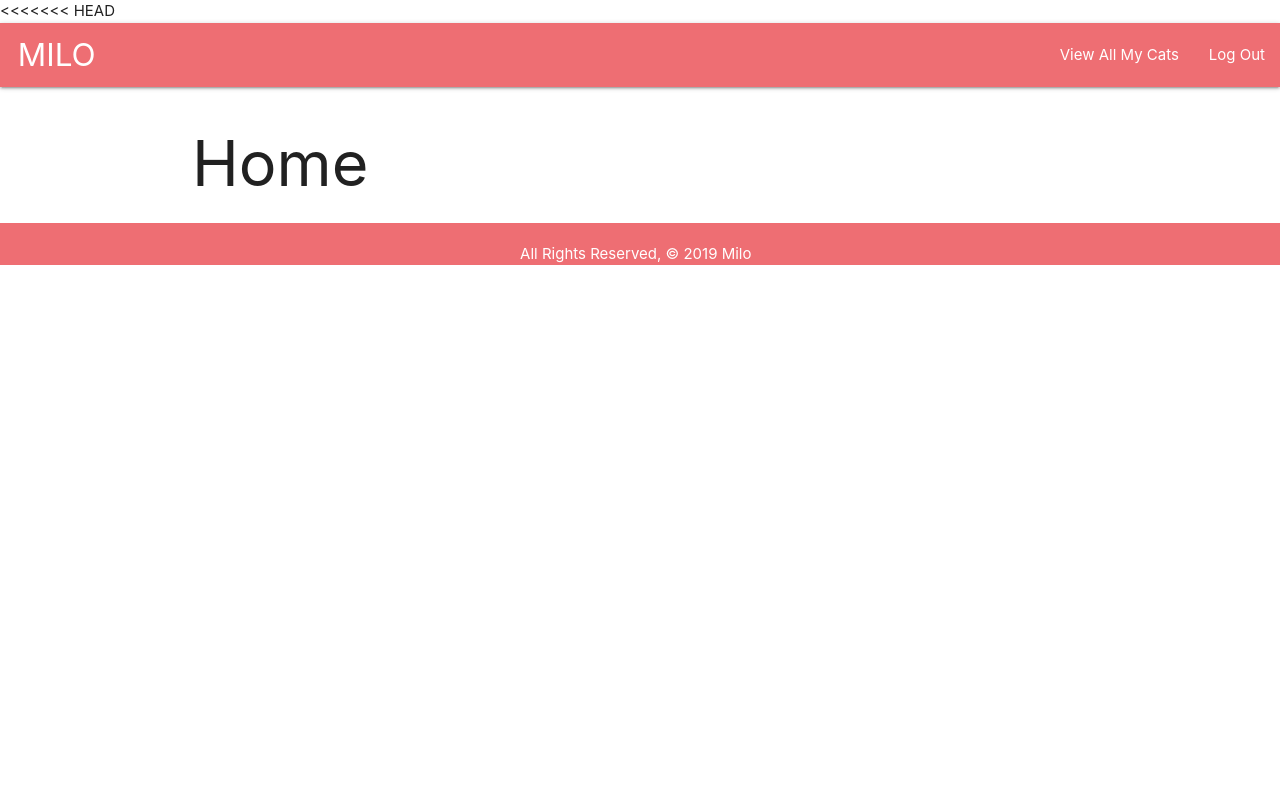
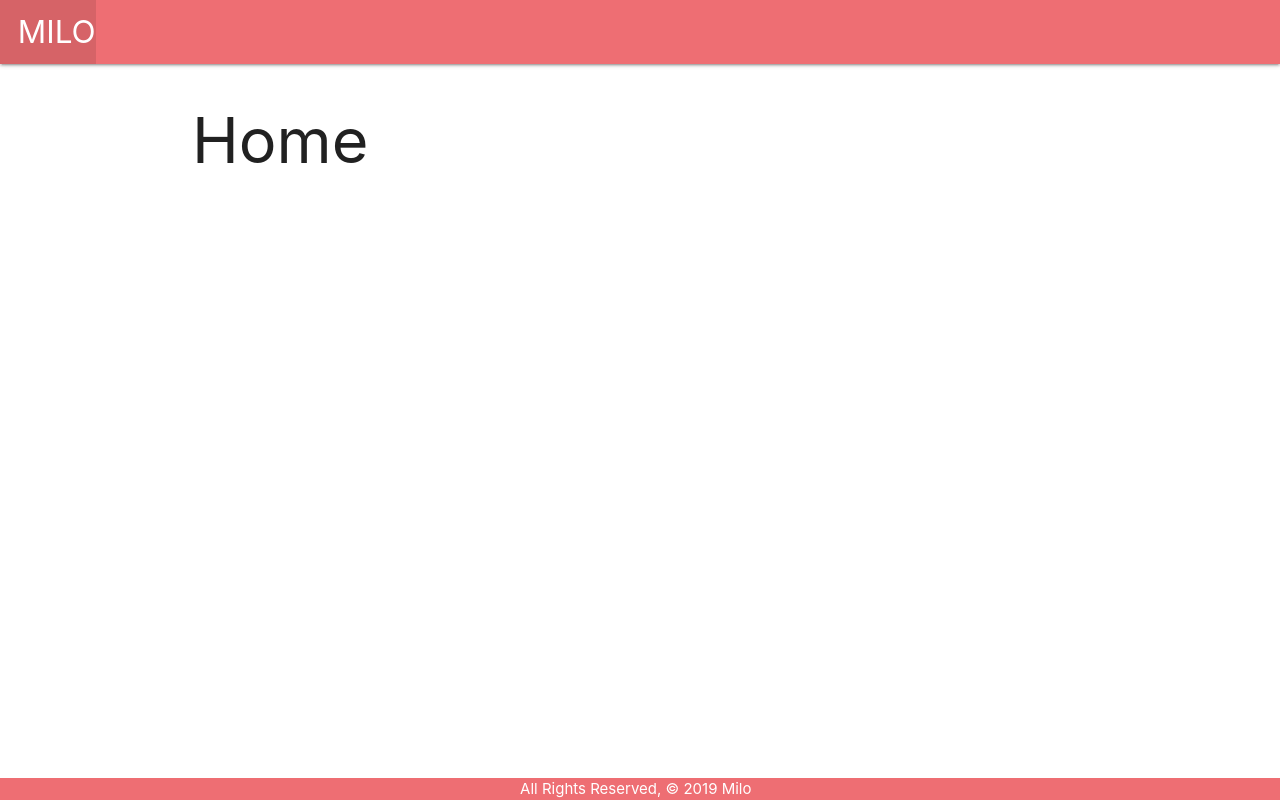
Before and after one commit to garryc5/milo, a Django app: page / in a window 1280 px wide. Run offline with Django 3.2, Linux system fonts and the light colour scheme; the visitor is signed in with stand-in values (Sample User, id 1).

Commit message:
home page, base added, css

```diff
--- a/milo/main_app/templates/base.html
+++ b/milo/main_app/templates/base.html
@@ -9,6 +9,7 @@
     <title>MILO</title>
     <link rel="stylesheet" href="https://cdnjs.cloudflare.com/ajax/libs/materialize/1.0.0/css/materialize.min.css">
     <link rel="stylesheet" type="text/css" href="{% static 'css/style.css' %}">
+    <link rel="stylesheet" href="static/style.css">
     <script src="https://cdnjs.cloudflare.com/ajax/libs/materialize/1.0.0/js/materialize.min.js"></script>
 </head>
 <body>
@@ -20,11 +21,10 @@
                 </ul>
                 <ul class="right">
                   {% if user.is_authenticated %}
-                    <li><a href="{% url 'profile' %}">View All My Cats</a></li>
-                    <li><a href="{% url 'logout' %}">Log Out</a></li>
+
                   {% else %}
-                    <li><a href="{% url 'signup' %}">Sign Up</a></li>
-                    <li><a href="{% url 'login' %}">Log In</a></li>
+
+
                   {% endif %}
                 </ul>
             </div>
--- a/milo/main_app/templates/home.html
+++ b/milo/main_app/templates/home.html
@@ -1,10 +1,6 @@
-<<<<<<< HEAD
 {% extends 'base.html' %}
 {% block content %}
 
 <h1>Home</h1>
 
 {% endblock %}
-=======
-<h1>Hello /ᐠ｡‸｡ᐟ\ﾉ</</h1>
->>>>>>> 111c0d60aaf27c031338945c37ff0d9f1dcbba5f
```
